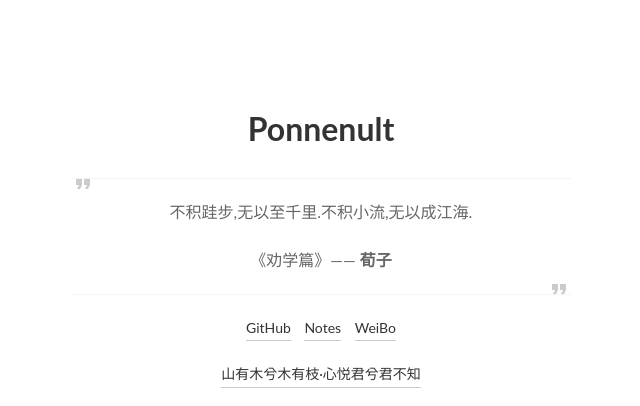
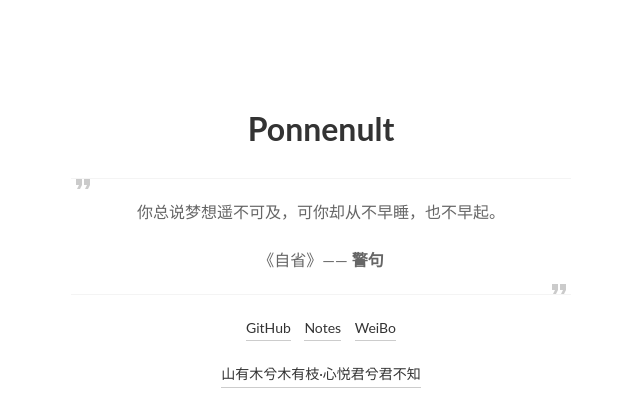
Before and after one commit to whtx/whtx.github.io, a website: page index.html in a window 1280 px wide. Shown: the top 406 px of the page, without its empty margins (319-959 px from the left). Drawn offline with Linux system fonts and the light colour scheme.

Commit message:
update html

```diff
--- a/index.html
+++ b/index.html
@@ -14,8 +14,8 @@
         <div class="header">
             <h1>Ponnenult</h1>
             <div class="quote">
-                <p class="quote-text animate-init">不积跬步,无以至千里.不积小流,无以成江海.</p>
-                <p class="quote-author animate-init">《劝学篇》—— <strong>荀子</strong></p>
+                <p class="quote-text animate-init">你总说梦想遥不可及，可你却从不早睡，也不早起。</p>
+                <p class="quote-author animate-init">《自省》—— <strong>警句</strong></p>
             </div>
         </div>
         <div class="menu">
```
